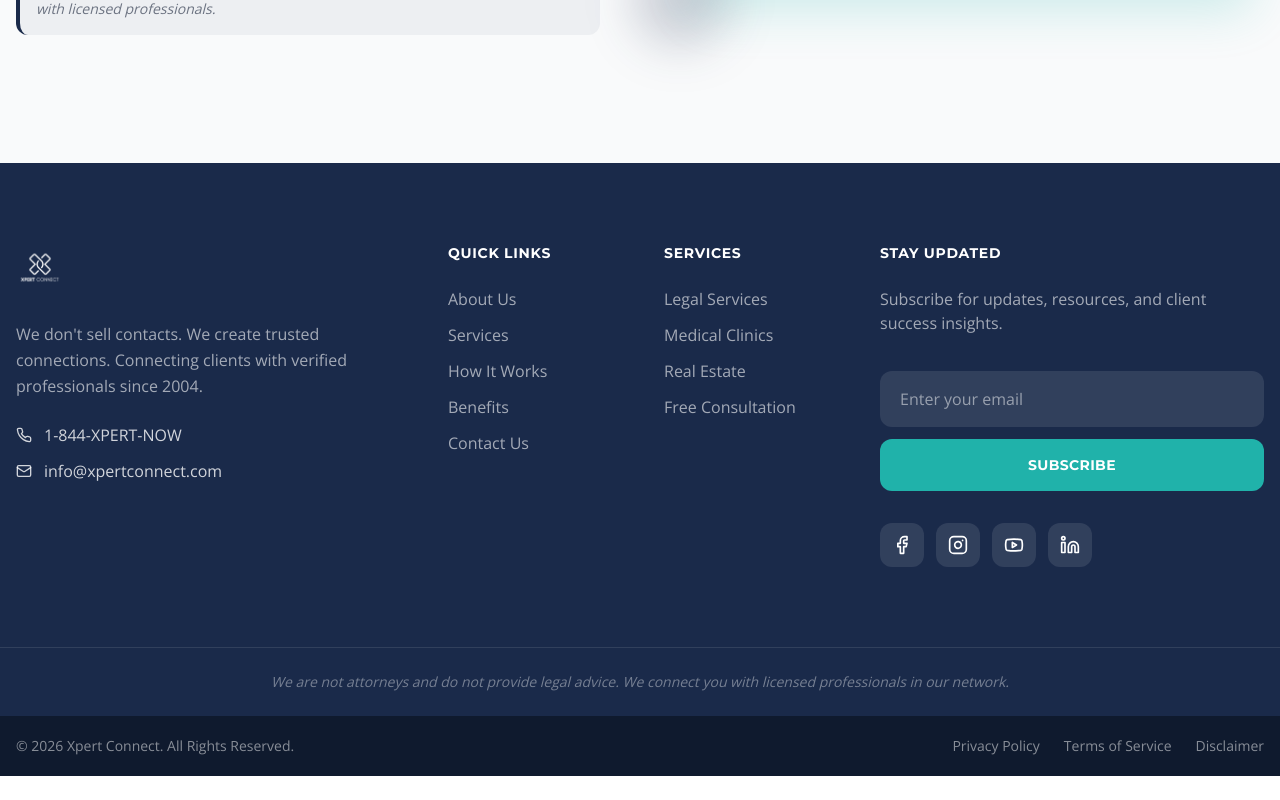
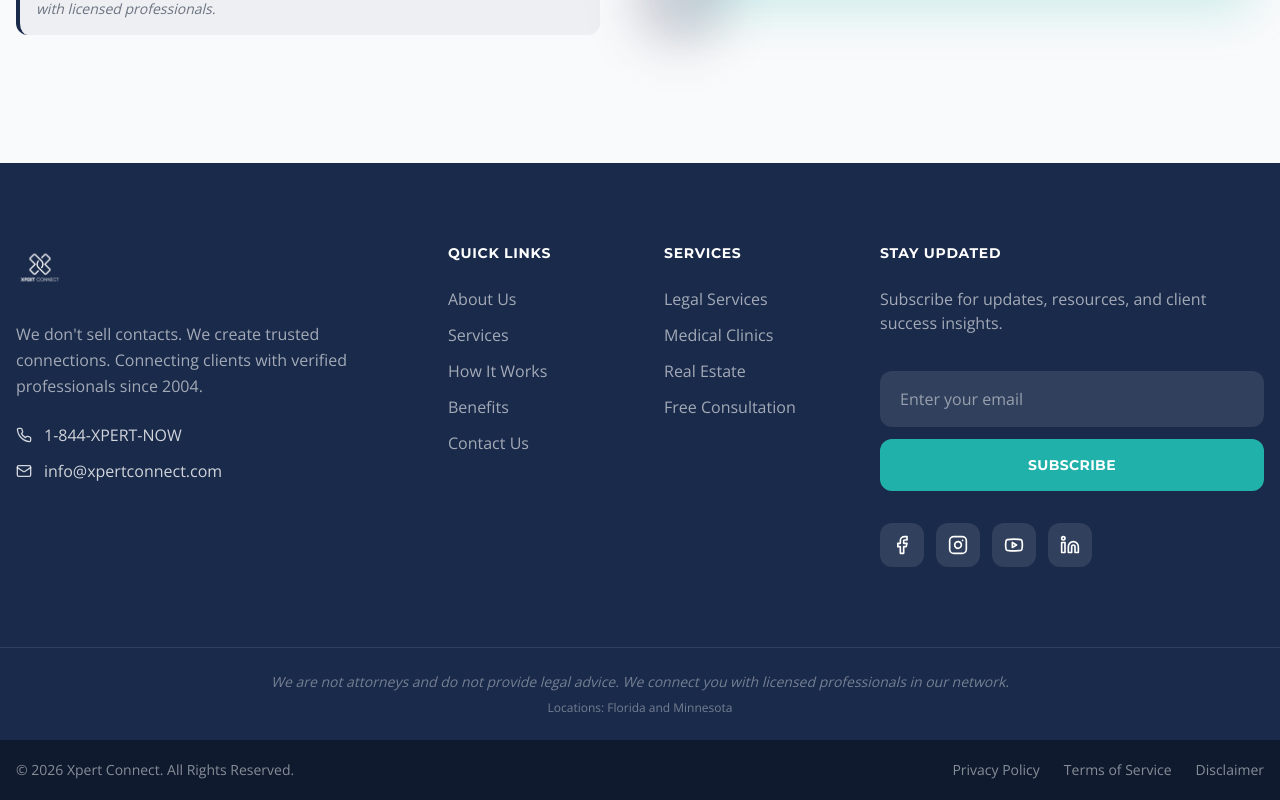
Before and after one commit to xpertconnectweb/XPERT-CONNECT, a Next.js app: page / in a window 1280 px wide. Shown: the part 5996-6796 px from the top of the page. Before the commit the page ends 6772 px from the top, so only its background shows below. Built offline with nearby package versions, Linux system fonts and the light colour scheme.

Commit message:
Visual fix

```diff
--- a/src/components/layout/Footer.tsx
+++ b/src/components/layout/Footer.tsx
@@ -183,6 +183,9 @@ export function Footer() {
           <p className="text-center text-sm text-white/40 italic">
             We are not attorneys and do not provide legal advice. We connect you with licensed professionals in our network.
           </p>
+          <p className="mt-2 text-center text-xs text-white/40">
+            Locations: Florida and Minnesota
+          </p>
         </div>
       </div>
 
```
